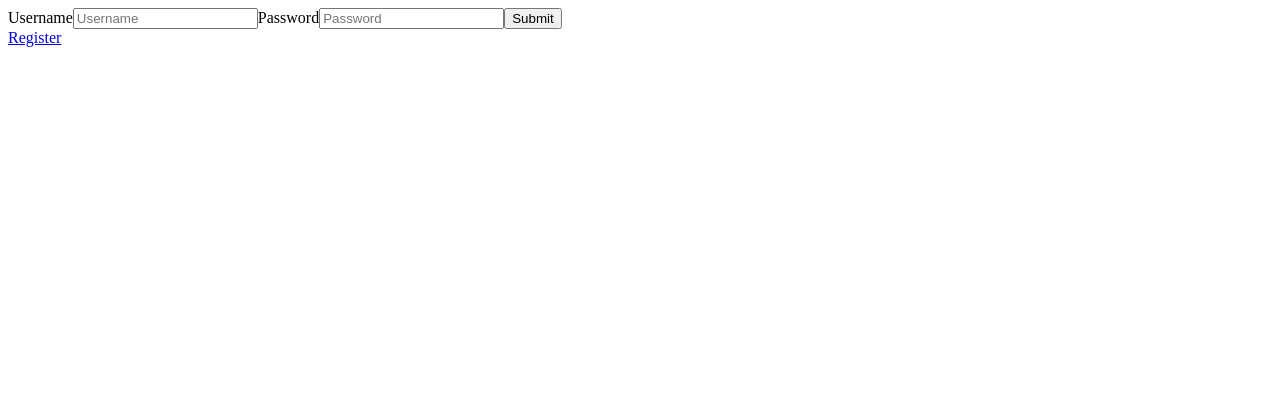
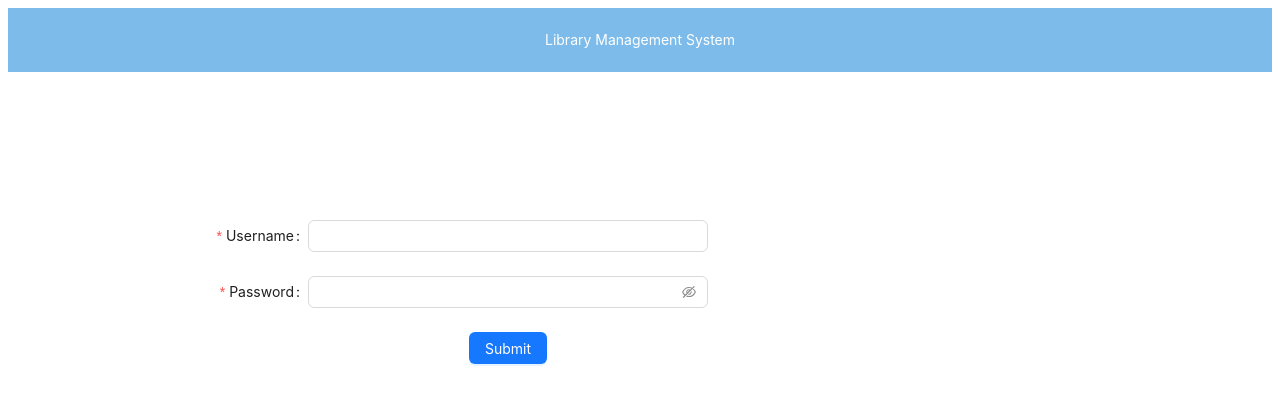
Before and after one commit to vinodkumar2704/lib-ms-react, a React (Vite) app: page /login in a window 1280 px wide. Shown: the top 404 px of the page. Built offline with nearby package versions, Linux system fonts and the light colour scheme.

Commit message:
add new book without edge cases

```diff
--- /dev/null
+++ b/src/AddBook.tsx
@@ -0,0 +1,75 @@
+import { Button, Form, Input, InputNumber } from "antd";
+import { BookInterface, Status } from "./types";
+import { useNavigate } from "react-router-dom";
+
+// title: string;
+//   author: string;
+//   ISBN: number;
+//   id: string;
+//   owner?: string | null;
+//   status: Status;
+
+const AddBook = () => {
+  const [form] = Form.useForm();
+  const navigate = useNavigate();
+  const onFinish = (values: any) => {
+    //   console.log("Success:", values);
+    let b: BookInterface = {
+      title: values.title,
+      author: values.author,
+      ISBN: values.isbn,
+      id: "id" + Math.random().toString(16).slice(10),
+      status: Status.AVAILABLE,
+      owner: null,
+    };
+    const books = JSON.parse(localStorage.getItem("books") || "");
+    books.push(b);
+    localStorage.setItem("books", JSON.stringify(books));
+    console.log(JSON.parse(localStorage.getItem("books") || ""));
+    form.resetFields();
+    navigate("/library");
+  };
+
+  return (
+    <Form
+      form={form}
+      onFinish={onFinish}
+      labelCol={{ span: 4 }}
+      wrapperCol={{ span: 14 }}
+      layout="horizontal"
+      style={{ maxWidth: 600 }}
+    >
+      <Form.Item
+        label="Title"
+        name="title"
+        id="title"
+        rules={[{ required: true, message: "Please input book title!" }]}
+      >
+        <Input />
+      </Form.Item>
+      <Form.Item
+        label="Author"
+        name="author"
+        id="author"
+        rules={[{ required: true, message: "Please input author name!" }]}
+      >
+        <Input />
+      </Form.Item>
+      <Form.Item
+        label="ISBN"
+        name="isbn"
+        id="isbn"
+        rules={[{ required: true, message: "Please input ISBN!" }]}
+      >
+        <InputNumber />
+      </Form.Item>
+      <Form.Item wrapperCol={{ offset: 2, span: 16 }}>
+        <Button type="primary" htmlType="submit">
+          Submit
+        </Button>
+      </Form.Item>
+    </Form>
+  );
+};
+
+export default AddBook;
--- a/src/App.tsx
+++ b/src/App.tsx
@@ -8,6 +8,7 @@ import ProtectedRoute from "./ProtectedRoute";
 import Library from "./Library";
 import { FC } from "react";
 import { ContextWrapper } from "./context";
+import AddBook from "./AddBook";
 // routes
 // /login
 // /signup
@@ -15,11 +16,40 @@ import { ContextWrapper } from "./context";
 // /library =>borrow + Add book.
 // /library/add-book =>
 //
+import { Layout, Space } from "antd";
+
+const { Header, Footer, Sider, Content } = Layout;
+
+const headerStyle: React.CSSProperties = {
+  textAlign: "center",
+  color: "#fff",
+  height: 64,
+  paddingInline: 50,
+  lineHeight: "64px",
+  backgroundColor: "#7dbcea",
+};
+const contentStyle: React.CSSProperties = {
+  textAlign: "center",
+  minHeight: 150,
+  // lineHeight: "80px",
+  // color: "#fff",
+  // backgroundColor: "#108ee9",
+  padding: 50,
+  margin: 50,
+};
 
 const App: FC = () => {
   return (
     <BrowserRouter>
       <ContextWrapper>
+        <Space direction="vertical" style={{ width: "100%" }} size={[0, 48]}>
+          <Layout>
+            <Link to={"/"}>
+              <Header style={headerStyle}>Library Management System</Header>
+            </Link>
+          </Layout>
+
+          <Content style={contentStyle}>
             <Routes>
               <Route
                 path="/"
@@ -40,7 +70,17 @@ const App: FC = () => {
                   </ProtectedRoute>
                 }
               />
+              <Route
+                path="/library/add"
+                element={
+                  <ProtectedRoute>
+                    <AddBook />
+                  </ProtectedRoute>
+                }
+              />
             </Routes>
+          </Content>
+        </Space>
       </ContextWrapper>
     </BrowserRouter>
   );
--- a/src/Home.tsx
+++ b/src/Home.tsx
@@ -1,9 +1,10 @@
 import { Link, useNavigate } from "react-router-dom";
 import { Button, Table } from "antd";
-import { useCallback, useState } from "react";
+import { useCallback, useContext, useState } from "react";
 import { getBorrowedBooksData } from "./helpers/borrowedbooks";
 import { ColumnsType } from "antd/es/table";
 import { BookInterface, Status } from "./types";
+import { ContextProvider } from "./context";
 
 const Home = () => {
   const navigate = useNavigate();
@@ -13,9 +14,14 @@ const Home = () => {
     navigate("/");
   };
 
-  const cachedCallback = useCallback(() => getBorrowedBooksData, []);
-
-  const [borrowedBooks, setBorrowedBooks] = useState(cachedCallback());
+  const cachedCallback = useCallback(
+    (id: string) => getBorrowedBooksData(id),
+    []
+  );
+  const { isLogin } = useContext(ContextProvider);
+  const [borrowedBooks, setBorrowedBooks] = useState(
+    cachedCallback(isLogin.id)
+  );
 
   function returnBook(title: string) {
     const books = JSON.parse(localStorage.getItem("books") || "");
@@ -23,7 +29,7 @@ const Home = () => {
     foundBook.owner = null;
     foundBook.status = Status.AVAILABLE;
     localStorage.setItem("books", JSON.stringify(books));
-    setBorrowedBooks(cachedCallback());
+    setBorrowedBooks(cachedCallback(isLogin.id));
   }
 
   const columns: ColumnsType<{
--- a/src/Library.tsx
+++ b/src/Library.tsx
@@ -4,6 +4,7 @@ import { ColumnsType } from "antd/es/table";
 import { useCallback, useContext, useState } from "react";
 import { BookInterface, Status } from "./types";
 import { ContextProvider } from "./context";
+import { Link } from "react-router-dom";
 
 const Library = () => {
   const cachedCallback = useCallback(() => getAvailableBooks, []);
@@ -58,6 +59,9 @@ const Library = () => {
   return (
     <div>
       <Table dataSource={availablebooks} columns={columns}></Table>
+      <Link to={"/library/add"}>
+        <Button type="default">AddBook</Button>
+      </Link>
     </div>
   );
 };
--- a/src/Login.tsx
+++ b/src/Login.tsx
@@ -1,69 +1,125 @@
 import { useContext, useState } from "react";
 import { Link, Navigate, useNavigate } from "react-router-dom";
 import { ContextProvider } from "./context";
+import { Button, Form, Input } from "antd";
 
 const Login = () => {
   const navigate = useNavigate();
-  const [user, setUser] = useState({
-    username: "",
-    password: "",
-  });
+  //   const [user, setUser] = useState({
+  //     username: "",
+  //     password: "",
+  //   });
   const { setIsLogin } = useContext(ContextProvider);
-  // eslint-disable-next-line no-unused-vars
-  const login = (e: { preventDefault: () => void }) => {
-    e.preventDefault();
+  const [form] = Form.useForm();
+  const onFinish = (values: any) => {
+    //   console.log("Success:", values);
     if (!localStorage.getItem("user")) {
       alert("invalid username or password.");
-      setUser({ username: "", password: "" });
+      form.resetFields();
     } else {
       const loggeduser = JSON.parse(localStorage.getItem("user") || "");
       if (
-        loggeduser.username === user.username &&
-        loggeduser.password === user.password
+        loggeduser.username === values.username &&
+        loggeduser.password === values.password
       ) {
         localStorage.setItem("logstate", "true");
-        setIsLogin({ name: user.username, id: Math.random(), status: true });
+        setIsLogin({ name: values.name, id: values.username, status: true });
         navigate("/");
       } else {
         alert("invalid username or password.");
-        setUser({ username: "", password: "" });
+        form.resetFields();
       }
     }
   };
+
+  //   // eslint-disable-next-line no-unused-vars
+  //   const login = (e: { preventDefault: () => void }) => {
+  //     e.preventDefault();
+  //     if (!localStorage.getItem("user")) {
+  //       alert("invalid username or password.");
+  //       setUser({ username: "", password: "" });
+  //     } else {
+  //       const loggeduser = JSON.parse(localStorage.getItem("user") || "");
+  //       if (
+  //         loggeduser.username === user.username &&
+  //         loggeduser.password === user.password
+  //       ) {
+  //         localStorage.setItem("logstate", "true");
+  //         setIsLogin({ name: user.username, id: Math.random(), status: true });
+  //         navigate("/");
+  //       } else {
+  //         alert("invalid username or password.");
+  //         setUser({ username: "", password: "" });
+  //       }
+  //     }
+  //   };
   return !localStorage.getItem("logstate") ? (
-    <div>
-      <form onSubmit={login}>
-        <label htmlFor="username">
-          Username
-          <input
-            id="username"
-            name="username"
-            placeholder="Username"
-            type="text"
-            value={user.username}
-            onChange={(e) =>
-              setUser({ ...user, [e.target.name]: e.target.value })
-            }
-          ></input>
-        </label>
-        <label htmlFor="password">
-          Password
-          <input
-            id="password"
-            name="password"
-            placeholder="Password"
-            type="password"
-            value={user.password}
-            onChange={(e) =>
-              setUser({ ...user, [e.target.name]: e.target.value })
-            }
-          ></input>
-        </label>
-        <button>Submit</button>
-      </form>
-      <Link to={"/register"}>Register</Link>
-    </div>
+    <Form
+      form={form}
+      name="authform"
+      labelCol={{ span: 8 }}
+      wrapperCol={{ span: 16 }}
+      style={{ maxWidth: 600 }}
+      initialValues={{ remember: true }}
+      autoComplete="off"
+      onFinish={onFinish}
+    >
+      <Form.Item
+        label="Username"
+        name="username"
+        id="username"
+        rules={[{ required: true, message: "Please input your username!" }]}
+      >
+        <Input />
+      </Form.Item>
+
+      <Form.Item
+        label="Password"
+        name="password"
+        rules={[{ required: true, message: "Please input your password!" }]}
+      >
+        <Input.Password />
+      </Form.Item>
+
+      <Form.Item wrapperCol={{ offset: 8, span: 16 }}>
+        <Button type="primary" htmlType="submit">
+          Submit
+        </Button>
+      </Form.Item>
+    </Form>
   ) : (
+    // <div>
+    // <form onSubmit={login}>
+    //     <label htmlFor="username">
+    //       Username
+    //       <input
+    //         id="username"
+    //         name="username"
+    //         placeholder="Username"
+    //         type="text"
+    //         value={user.username}
+    //         onChange={(e) =>
+    //           setUser({ ...user, [e.target.name]: e.target.value })
+    //         }
+    //       ></input>
+    //     </label>
+    //     <label htmlFor="password">
+    //       Password
+    //       <input
+    //         id="password"
+    //         name="password"
+    //         placeholder="Password"
+    //         type="password"
+    //         value={user.password}
+    //         onChange={(e) =>
+    //           setUser({ ...user, [e.target.name]: e.target.value })
+    //         }
+    //       ></input>
+    //     </label>
+    //     <button>Submit</button>
+    //   </form>
+    //   <Link to={"/register"}>Register</Link>
+    // </div>
     <Navigate to={"/"} />
   );
 };
--- a/src/context.tsx
+++ b/src/context.tsx
@@ -4,7 +4,7 @@ import { useLocalStorage } from "./useLocalStorage";
 interface contexttype {
   isLogin: {
     name: string;
-    id: null | number;
+    id: string;
     status: boolean;
   };
   setIsLogin: (c: {}) => void;
@@ -12,7 +12,7 @@ interface contexttype {
 export const ContextProvider = React.createContext<contexttype>({
   isLogin: {
     name: "",
-    id: null,
+    id: "",
     status: false,
   },
   setIsLogin: function (c: {}): void {
@@ -23,7 +23,7 @@ export const ContextProvider = React.createContext<contexttype>({
 export const ContextWrapper = (props: { children: any }) => {
   const [isLogin, setIsLogin] = useLocalStorage("isLogin", {
     name: "",
-    id: null,
+    id: "",
     status: false,
   });
 
```
Also changed, not shown: src/helpers/borrowedbooks.ts (+5 -4 lines). Lines whose indentation alone changed are shown as unchanged.
